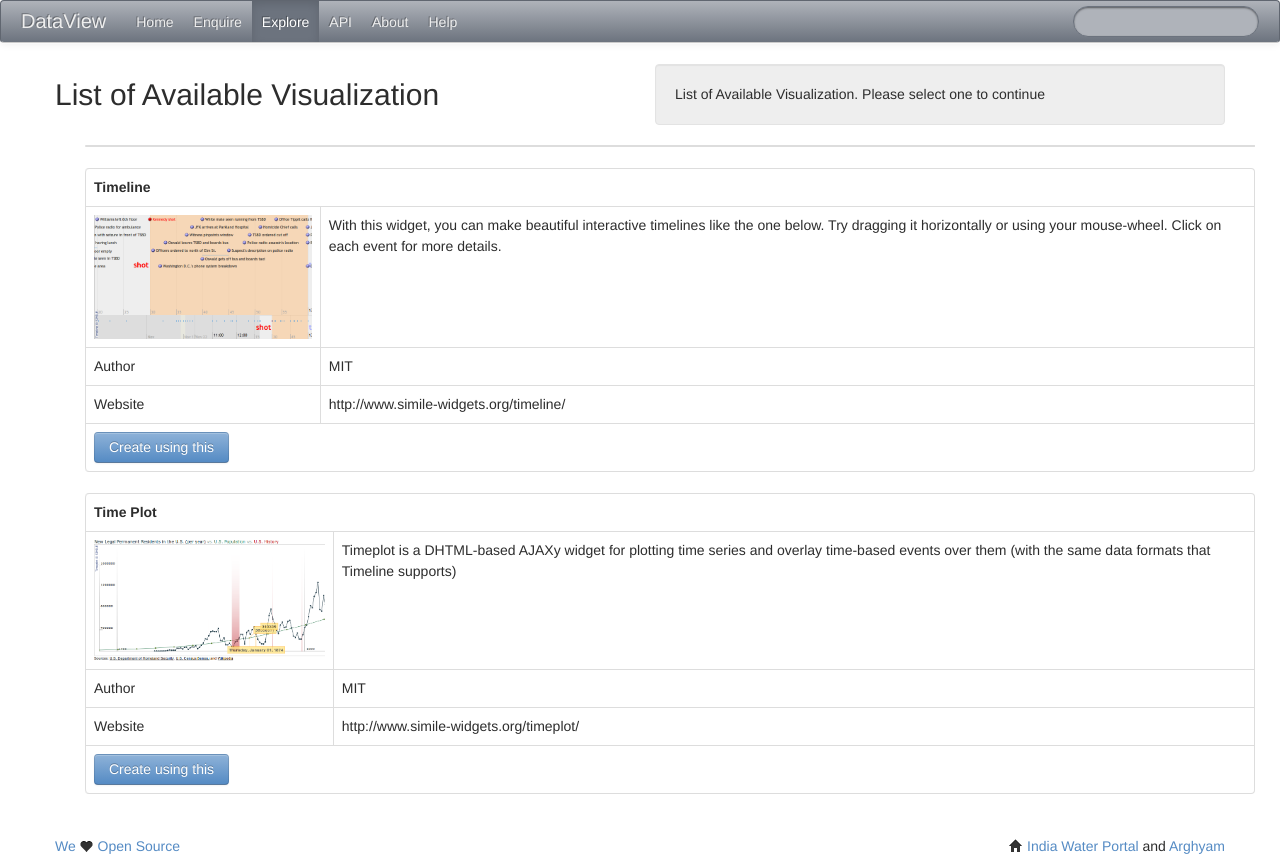
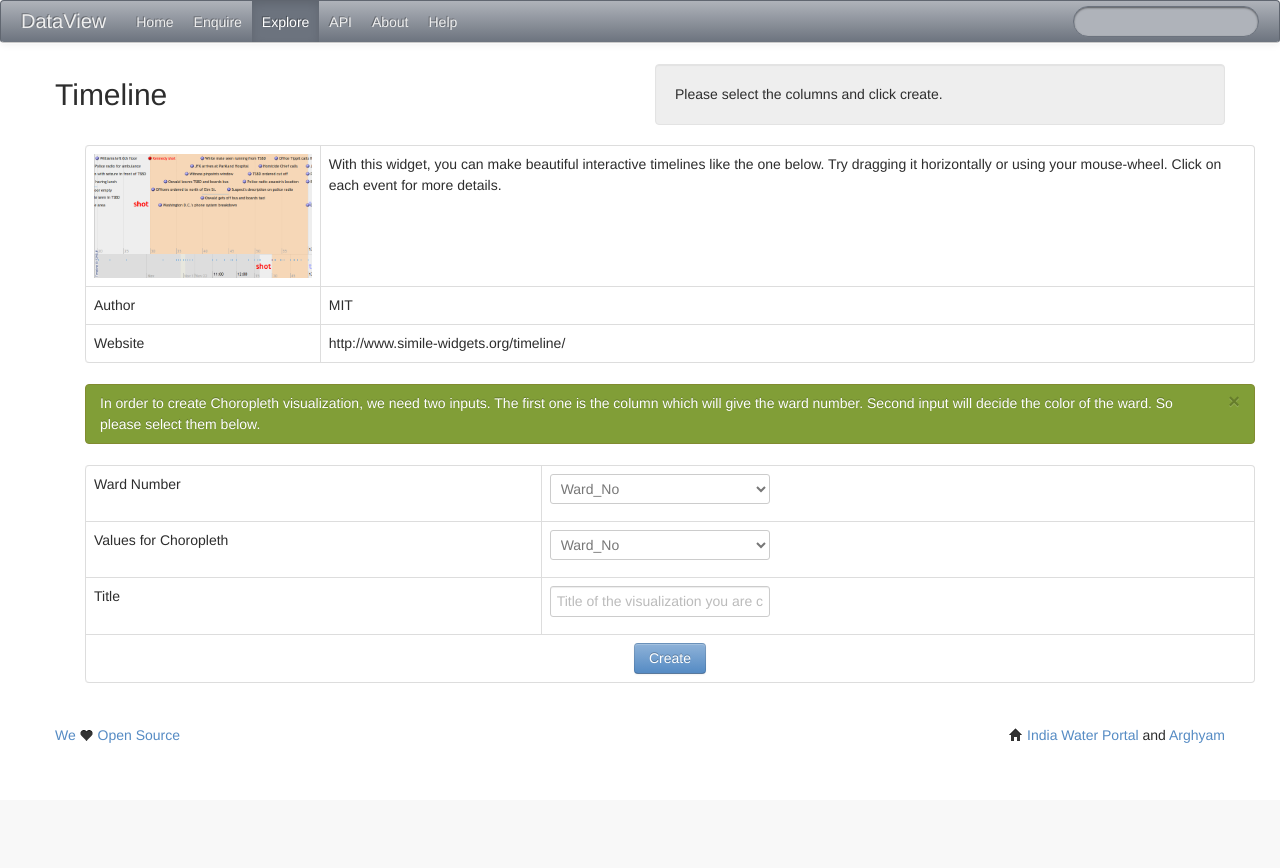
Before and after one commit to arghyam/dataview, a Flask app: page /create/visualizations/timeline/ in a window 1280 px wide. After the commit the page ends 743 px from the top, so only its background shows below. Run offline with Flask 2, Linux system fonts and the light colour scheme; data comes from the database, SQL or seed files in the repository; both versions use the stored data as it was before the commit; some libraries are stand-ins or nearby versions; some web fonts are replaced.

Commit message:
initial visualize flow

```diff
--- /dev/null
+++ b/templates/create_visualizations.html
@@ -0,0 +1,98 @@
+{% extends "base.html" %}
+{% block title %}Upload{% endblock %}
+{% block head %}
+    {{ super() }}
+{% endblock %}
+{% block content %}
+  <div class="span12">
+
+            <table class="table table-bordered">
+            <tr>
+                    <td>
+                        <img src="{{ visual_plugin.image_url }}" width="250px"/>
+                    </td>
+                    <td>
+                        {{ visual_plugin.description }}
+                    </td>
+            </tr>
+            <tr>
+                    <td>
+                        Author
+                    </td>
+
+                    <td>
+                        {{ visual_plugin.author }}
+                    </td>
+            </tr>
+            <tr>
+                    <td>
+                        Website
+                    </td>
+
+                    <td>
+                        {{ visual_plugin.url }}
+                    </td>
+            </tr>
+
+            </table>
+<div class="alert alert-success">
+<button type="button" class="close" data-dismiss="alert">&times;</button>
+In order to create Choropleth visualization, we need two inputs. The first one is the column which will give the ward number. Second input will decide the color of the ward. So please select them below. <br>
+</div>
+
+
+            <table class="table table-bordered">
+            <tr>
+                    <td>
+                        Ward Number
+                    </td>
+                    <td>
+                        <select>
+                          <option>Ward_No</option>
+                          <option>Ward_Name</option>
+                          <option>AC_No</option>
+                          <option>AC_Name</option>
+                          <option>Lat</option>
+                          <option>Long</option>
+                          <option>Reservation</option>
+                          <option>Woman</option>
+                        </select>
+                    </td>
+            </tr>
+            <tr>
+                    <td>
+                        Values for Choropleth
+                    </td>
+
+                    <td>
+                        <select>
+                          <option>Ward_No</option>
+                          <option>Ward_Name</option>
+                          <option>AC_No</option>
+                          <option>AC_Name</option>
+                          <option>Lat</option>
+                          <option>Long</option>
+                          <option>Reservation</option>
+                          <option>Woman</option>
+                        </select>
+                    </td>
+            </tr>
+                <tr>
+                    <td>
+                        Title
+                    </td>
+
+                    <td>
+                        <input type="text" placeholder="Title of the visualization you are creating.">
+                    </td>
+                </tr>
+                <tr>
+                    <td colspan=2>
+                        <center><button id="create" class="btn btn-primary">Create</button></center>
+                    </td>
+                </tr>
+            </table>
+
+
+</div>
+{% endblock %}
--- a/templates/view_data_table.html
+++ b/templates/view_data_table.html
@@ -44,7 +44,7 @@
     <table class="table table-bordered">
         <tbody>
             <tr>
-                <td><strong>Organnization</strong></td>
+                <td><strong>Organization</strong></td>
                 <td><a href="/view/data_source/{{data_source.data_source_id}}">{{data_source.data_source_organization_name}}</a> <i class="icon-home"></i> {{data_source.data_source_organization_adddress}} <i class="icon-globe"></i> <a href="{{data_source.data_source_organization_web}}">www</a></td>
             </tr>
             <tr>
--- a/views.py
+++ b/views.py
@@ -306,7 +306,7 @@ def listVisualizations():
 def createVisualizations(plugin_key):
     #get the list of all the available visualizations from plugin table
     #plugin_visualizations_all = Plugin.query.filter_by(plugin_type=1, status=1)
-    plugin_visualizations_all = Plugin.query.filter_by().all()
+    visual_plugin = Plugin.query.filter_by(plugin_key=plugin_key).first()
 
     data_table_id = request.args.get('data_table_id', '')
     if data_table_id != "":
@@ -316,14 +316,43 @@ def createVisualizations(plugin_key):
     print data_table_id
 
     #pass the returned value to template for display
-    return render_template('list_visualizations.html',title="List of Available Visualization",caption="",notes="List of Available Visualization. Please select one to continue",explore_tab="active",plugin_visualizations_all=plugin_visualizations_all)
+    return render_template('create_visualizations.html',title=visual_plugin.name,caption="",notes="Please select the columns and click create.",explore_tab="active",visual_plugin=visual_plugin)
 
 
 @app.route('/view/visualization/<visualization_id>', methods=['GET'])
-def viewVisualization():
+def viewVisualization(visualization_id):
     #get the visualization details using visualization_id
     #get the data table name
     #pass the data table id and matched_colums and call the plugin.visualize()
+    plugin_key="choropleth_blr_ward"
+    visual_plugin = Plugin.query.filter_by(plugin_key=plugin_key).first()
+
+    ################# DATA RELATED ###########################################
+    data_table_id = 20
+    data_table = DataTable.query.filter_by(data_table_id=data_table_id).first()
+    data_table_data_source_id = data_table.data_table_data_source_id
+    title=data_table.data_table_name
+    caption = data_table.data_table_description
+    notes = "Notes"
+
+
+    #1a. Get tags
+    #tags = models.db.session.query(Tag, TagMap).filter_by(TagMap.data_table_id=data_table_id).all()
+    tags = models.db.session.query(Tag).select_from(join(Tag, TagMap)).filter(TagMap.data_table_id==data_table_id).all()
+    #models.db.session.query(Tag, TagMap).filter(Tag.tag_id==TagMap.tag_id).filter(TagMap.data_table_id=='xavier@yahoo.com').all()
+
+    #2. get data_source
+    data_source = DataSource.query.filter_by(data_source_id=data_table_data_source_id).first()
+    data_source_owner_user_id = data_source.data_source_owner_user_id
+    data_owner =Users.query.filter_by(user_id=data_source_owner_user_id).first()
+    #3. get data_columns
+    data_columns = DataColumn.query.filter_by(data_column_data_table_id=data_table_id)
+    no_of_data_columns = data_columns.count()
+    #4. get values_data_table_<data_table_id>
+    sql="select * from values_data_table_"+str(data_table_id)
+    values_data_table = models.db.session.execute(sql)
+
+
     content = ""
     #pass the returned value to template for display
-    return render_template('view_visualization.html',title="view",caption="",notes="You can add data tables to this source or edit the information related to this source.",explore_tab="active",visualization_content=content)
+    return render_template('view_visualization.html',title="Gender Ratio",caption="",notes="Visualization of Gender Ration created using data from Bangalore BBMP 2010 Results.",explore_tab="active",visualization_content=content,visual_plugin=visual_plugin, values_data_table=values_data_table, data_table=data_table,data_source=data_source, data_columns=data_columns,no_of_data_columns=no_of_data_columns,data_owner=data_owner,data_table_id=data_table_id,tags=tags)
```
Also changed, not shown: templates/view_visualization.html (+51 -0 lines), database/test.sqlite, static/img/5268324190_f18a99f0e9.jpg (added), static/img/bangalore-ward.jpg (added).
